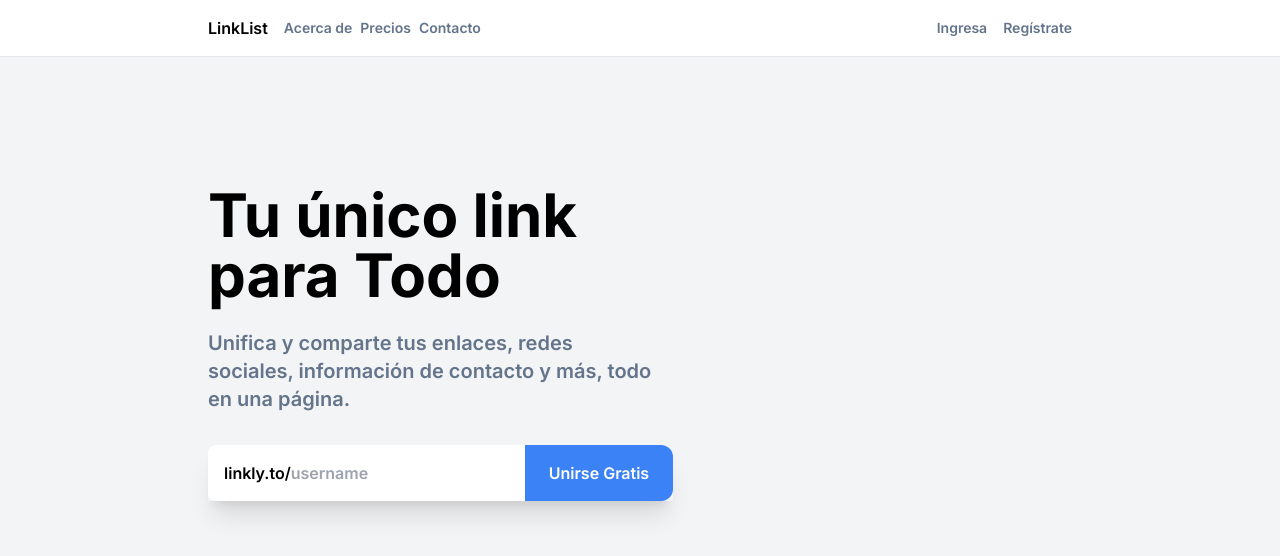
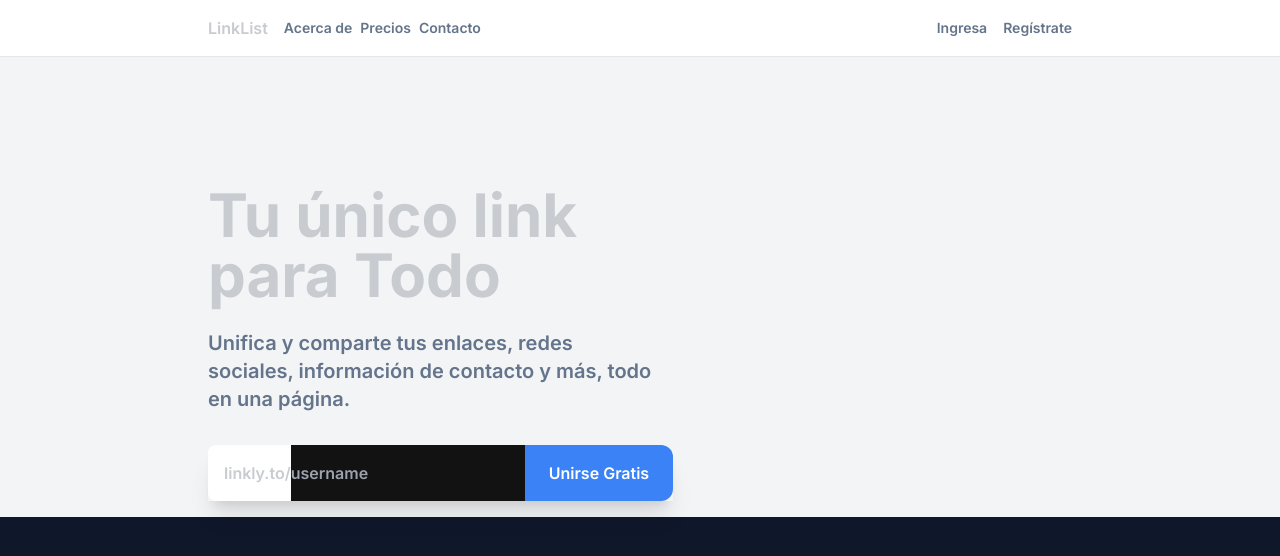
Before and after one commit to ravenbbs/linkly, a Next.js app: page / in a window 1280 px wide. Shown: the top 556 px of the page. Built offline with nearby package versions, Linux system fonts and the light colour scheme; no server answers.

Commit message:
add daisyUI

```diff
--- a/package.json
+++ b/package.json
@@ -9,13 +9,12 @@
     "lint": "next lint"
   },
   "dependencies": {
-    "@auth/mongodb-adapter": "^2.5.1",
+    "@auth/mongodb-adapter": "^3.4.1",
     "@fortawesome/fontawesome-svg-core": "^6.5.1",
     "@fortawesome/free-brands-svg-icons": "^6.5.1",
     "@fortawesome/free-solid-svg-icons": "^6.5.1",
     "@fortawesome/react-fontawesome": "^0.2.0",
-    "lucide-react": "^0.363.0",
-    "mongodb": "^6.5.0",
+    "mongodb": "^6.7.0",
     "next": "14.1.0",
     "next-auth": "^4.24.7",
     "react": "^18",
@@ -23,6 +22,7 @@
   },
   "devDependencies": {
     "autoprefixer": "^10.0.1",
+    "daisyui": "^4.12.2",
     "eslint": "^8",
     "eslint-config-next": "14.1.0",
     "postcss": "^8",
--- a/tailwind.config.js
+++ b/tailwind.config.js
@@ -5,14 +5,8 @@ module.exports = {
     "./src/components/**/*.{js,ts,jsx,tsx,mdx}",
     "./src/app/**/*.{js,ts,jsx,tsx,mdx}",
   ],
-  theme: {
-    extend: {
-      backgroundImage: {
-        "gradient-radial": "radial-gradient(var(--tw-gradient-stops))",
-        "gradient-conic":
-          "conic-gradient(from 180deg at 50% 50%, var(--tw-gradient-stops))",
-      },
-    },
+  plugins: [require('daisyui')],
+  daisyui: {
+    themes: ["night", "nord"],
   },
-  plugins: [],
 };
```
Also changed, not shown: 1 other file (tests, documents, lock files or other folders).
